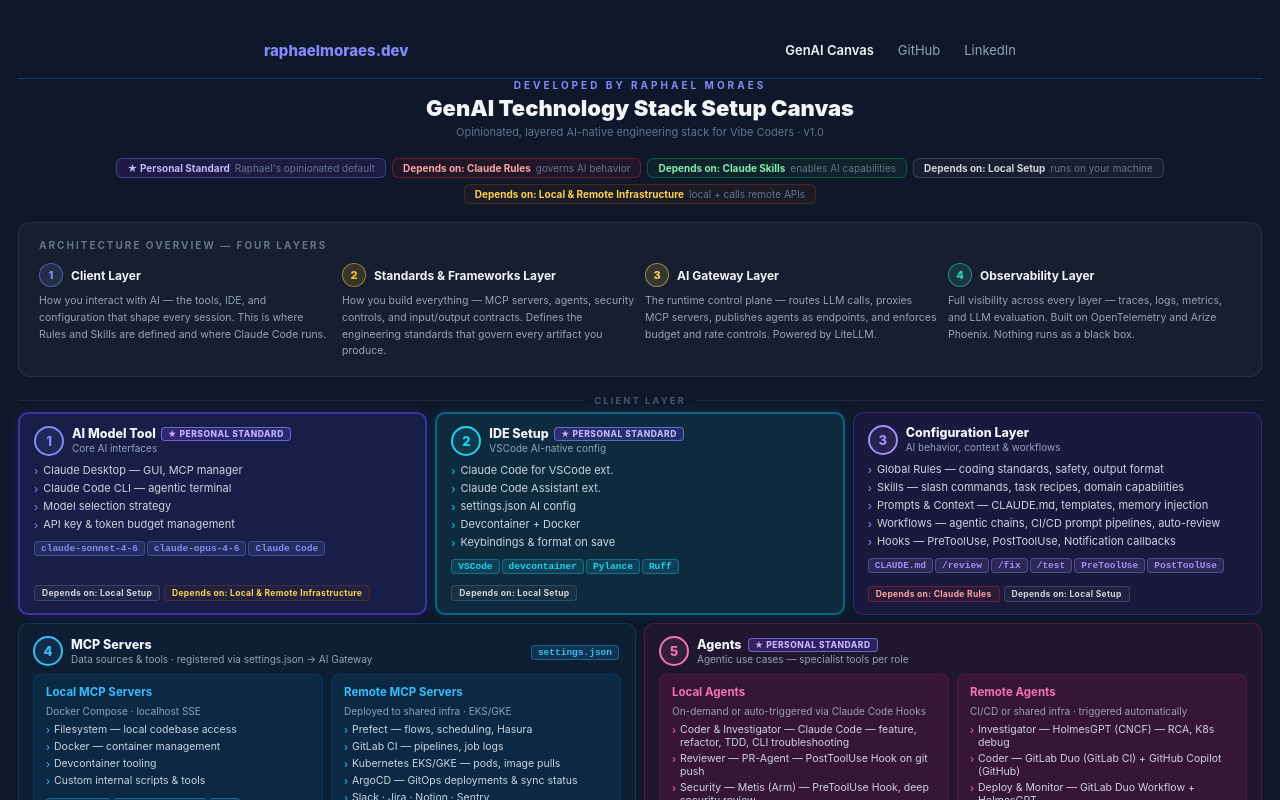
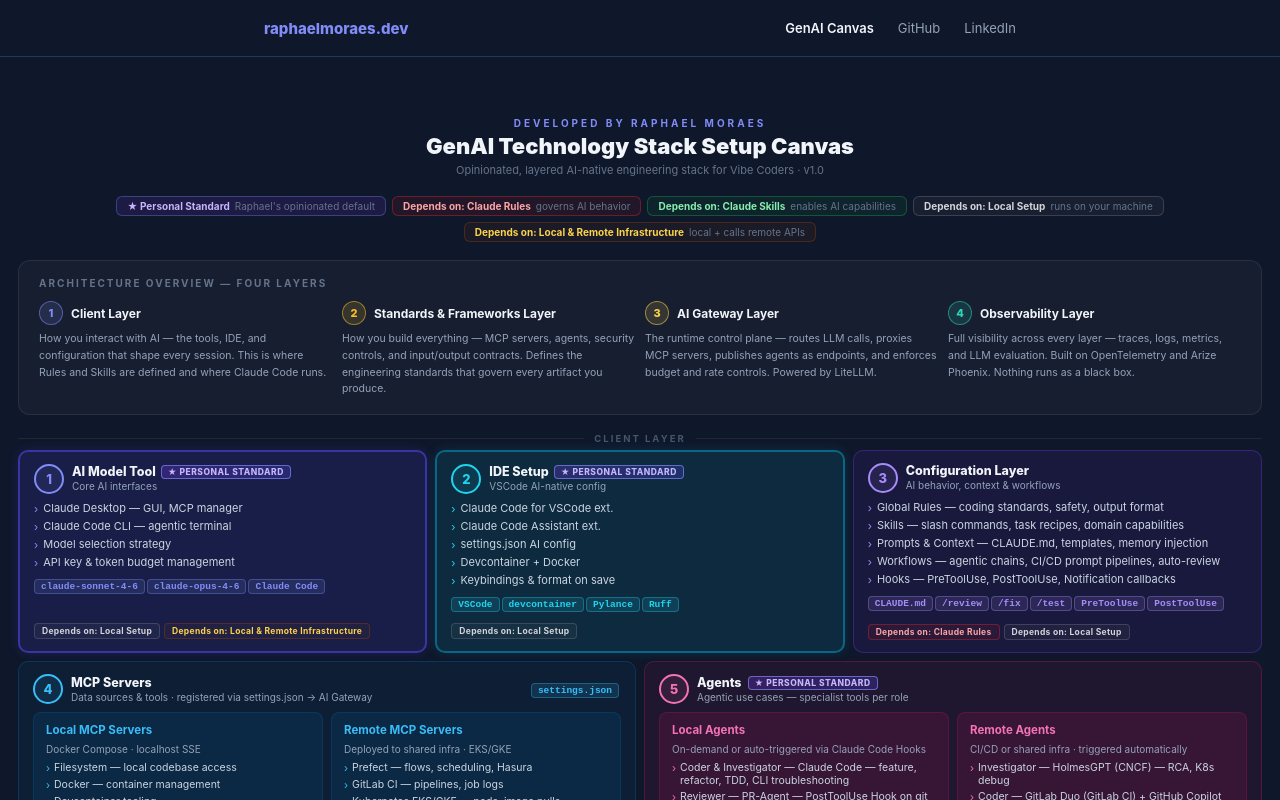
Before and after one commit to rdemoraes/rdemoraes.github.io, a Next.js app: page /canvas in a window 1280 px wide. Shown: the top 800 px of the page. Built offline with nearby package versions, Linux system fonts and the light colour scheme.

Commit message:
Update the code, applying standards, updating README and remove duplicate github action workflow

```diff
--- a/components/NavBar.tsx
+++ b/components/NavBar.tsx
@@ -33,6 +33,9 @@
   return (
     <div
       style={{
+        position: "sticky",
+        top: 0,
+        zIndex: 100,
         borderBottom: `1px solid ${COLORS.border}`,
         background: COLORS.bg,
       }}
--- a/pages/canvas.tsx
+++ b/pages/canvas.tsx
@@ -134,7 +134,7 @@
 
 export default function Canvas() {
   return (
-    <div style={{ background:PALETTE.bg, minHeight:"100vh", padding:"22px 18px", fontFamily:"Inter, system-ui, sans-serif" }}>
+    <div style={{ background:PALETTE.bg, minHeight:"100vh", fontFamily:"Inter, system-ui, sans-serif" }}>
       <Head>
         <meta name="viewport" content="width=device-width, initial-scale=1" />
         <title>GenAI Technology Stack Canvas — raphaelmoraes.dev</title>
@@ -142,6 +142,7 @@
 
       <NavBar />
 
+      <div style={{ padding:"60px 18px 22px" }}>
       {/* Title */}
       <div style={{ textAlign:"center", marginBottom:18 }}>
         <div style={{ fontSize:10, fontWeight:700, color:"#818cf8", letterSpacing:3, textTransform:"uppercase", marginBottom:4 }}>DEVELOPED BY RAPHAEL MORAES</div>
@@ -375,6 +376,7 @@
       <div style={{ textAlign:"center", marginTop:8, fontSize:10, color:"#334155" }}>
         raphaelmoraes.dev · GenAI Engineering Standard v1.0 · 2026
       </div>
+      </div>
     </div>
   );
 }
```
Also changed, not shown: styles/tokens.ts (+14 -5 lines), 1 other file (tests, documents, lock files or other folders).
